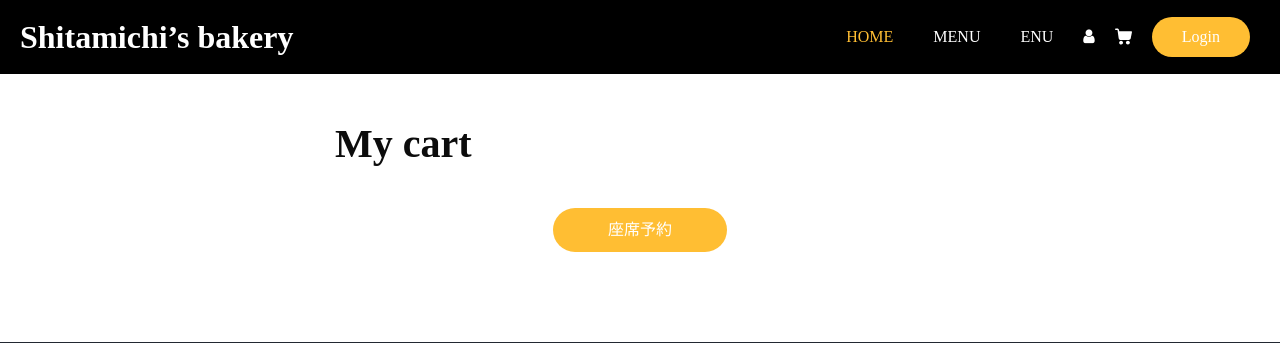
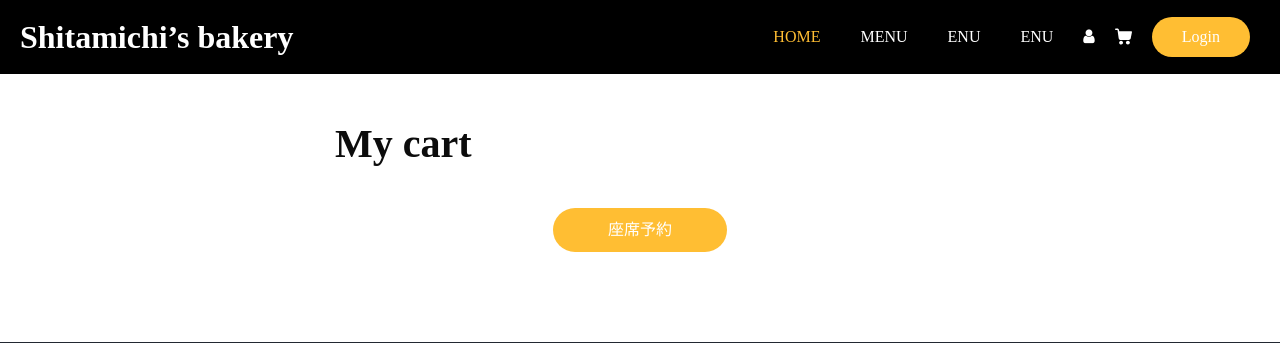
Before and after one commit to miyosi33/FIC_D_CareerDesign, a PHP site: page /cart.php in a window 1280 px wide. Shown: the top 343 px of the page. Run offline with PHP 8.4, Linux system fonts and the light colour scheme; some libraries are stand-ins or nearby versions; some web fonts are replaced.

Commit message:
Update header.php

```diff
--- a/header.php
+++ b/header.php
@@ -67,6 +67,9 @@
                     </li>
                     <li class="nav-item">
                       <a class="nav-link" href="zaseki1.php">enu</a>
+                    </li>
+                    <li class="nav-item">
+                      <a class="nav-link" href="zaseki.php">enu</a>
                     </li>
                   </ul>
                   <div class="user_option">
```
